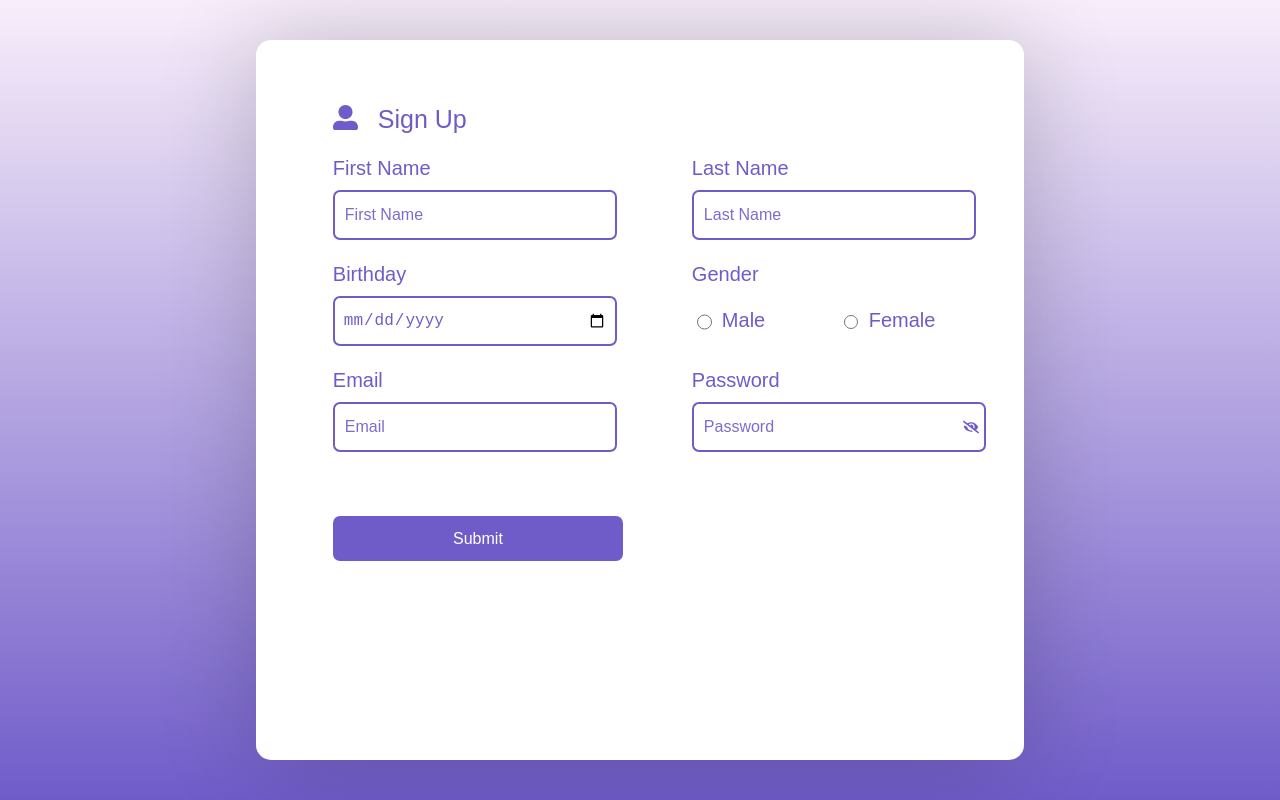
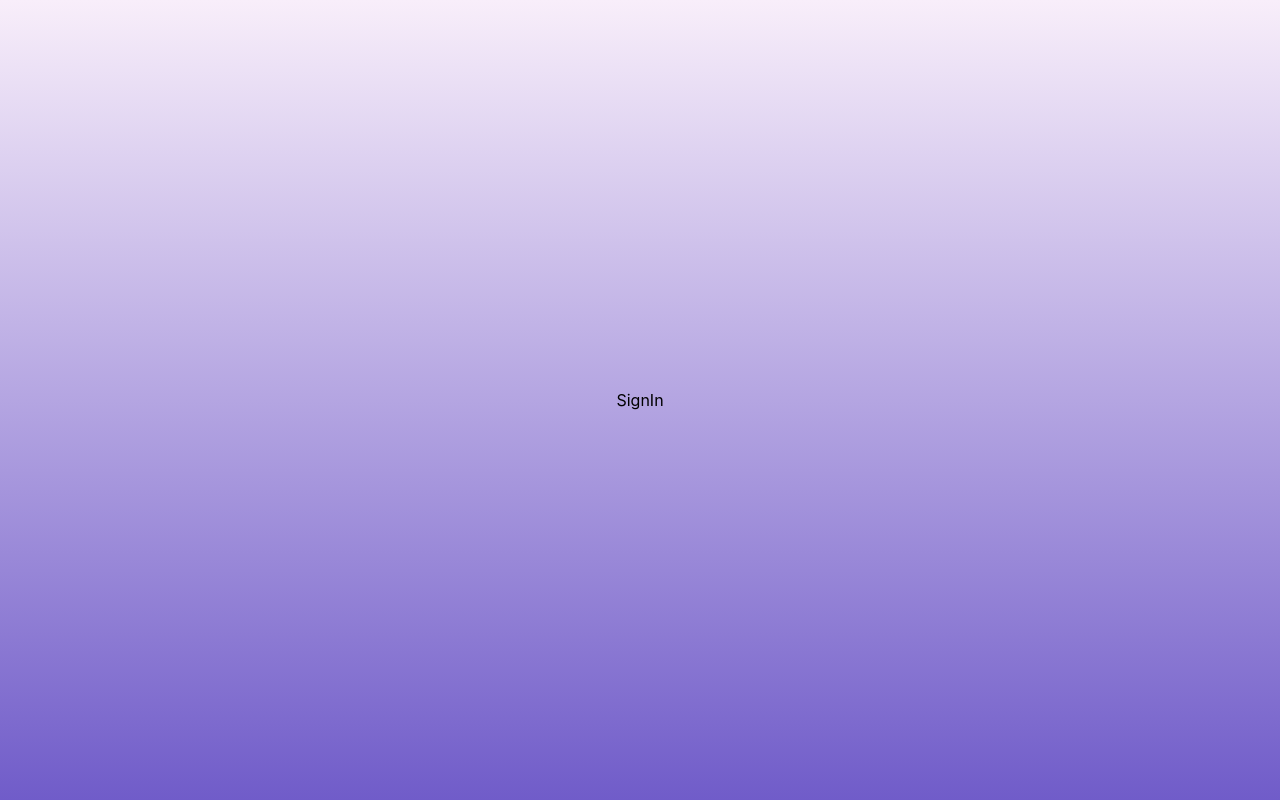
Before and after one commit to jatannoury/Auto-Annotation-Segmentation-Pipeline_front-end, a React (Create React App) app in the folder app/: page /login in a window 1280 px wide. Built offline with nearby package versions, Linux system fonts and the light colour scheme.

Commit message:
ADD | Adding routing

```diff
--- a/app/src/App.js
+++ b/app/src/App.js
@@ -1,11 +1,22 @@
-import SignUp from './screens/SignUp';
-import './App.css';
-
+import "./App.css";
+import { BrowserRouter as Router, Routes, Route } from "react-router-dom";
+import SignUp from "./screens/SignUp";
+import SignIn from "./screens/SignIn";
+import { ToastContainer } from "react-toastify";
+import "react-toastify/dist/ReactToastify.css";
 function App() {
   return (
-    <div className="App">
-      <SignUp/>
-    </div>
+    <>
+      <Router>
+        <div className="App">
+          <Routes>
+            <Route path="/" element={<SignUp />} />
+            <Route path="/login" element={<SignIn />} />
+          </Routes>
+        </div>
+      </Router>
+      <ToastContainer />
+    </>
   );
 }
 
--- /dev/null
+++ b/app/src/screens/SignIn.jsx
@@ -0,0 +1,9 @@
+import React from 'react'
+
+const SignIn = () => {
+  return (
+    <div>SignIn</div>
+  )
+}
+
+export default SignIn
--- a/app/src/screens/SignUp.jsx
+++ b/app/src/screens/SignUp.jsx
@@ -1,10 +1,12 @@
-import "../styles/signUp.css"
+import "../styles/signUp.css";
 import SignUpHeader from "../components/SignUpHeader";
 import SignUpInput from "../components/SignUpInput";
+import { toast } from "react-toastify";
 
-import React, { useState } from 'react'
+import React, { useState } from "react";
 import { Link, useNavigate } from "react-router-dom";
 const SignUp = () => {
+  const navigate = useNavigate();
   const [formData, setFormData] = useState({
     firstName: "",
     lastName: "",
@@ -13,23 +15,29 @@ const SignUp = () => {
     email: "",
     password: "",
   });
-  // const handleSubmit = (e) => {
-  //   e.preventDefault();
-  //   axiosInstance.register(formData).then((res) => {
-  //     if (res === 201) {
-  //       toast.success("User Registered");
-  //       setTimeout(() => {
-  //         navigate("/signIn");
-  //       }, 1000);
-  //     } else {
-  //       console.log("TOAST");
-  //       toast.error("Invalid Inputs");
-  //     }
-  //   });
-  // };
+  const handleSubmit = (e) => {
+    e.preventDefault();
+    toast.success("User Registered", {
+      autoClose: 1000,
+    });
+    setTimeout(() => {
+      navigate("/login");
+    }, 1000);
+    // axiosInstance.register(formData).then((res) => {
+    //   if (res === 201) {
+    // toast.success("User Registered");
+    // setTimeout(() => {
+    //   navigate("/signIn");
+    // }, 1000);
+    //   } else {
+    //     console.log("TOAST");
+    //     toast.error("Invalid Inputs");
+    //   }
+    // });
+  };
   return (
     <div className="signup_container">
-      <form className="form_inputs">
+      <form className="form_inputs" onSubmit={handleSubmit}>
         <SignUpHeader />
         <div className="row">
           <SignUpInput
@@ -73,6 +81,6 @@ const SignUp = () => {
       </form>
     </div>
   );
-}
+};
 
-export default SignUp
+export default SignUp;
```
Also changed, not shown: package.json (+38 -2 lines), 1 other file (tests, documents, lock files or other folders).
